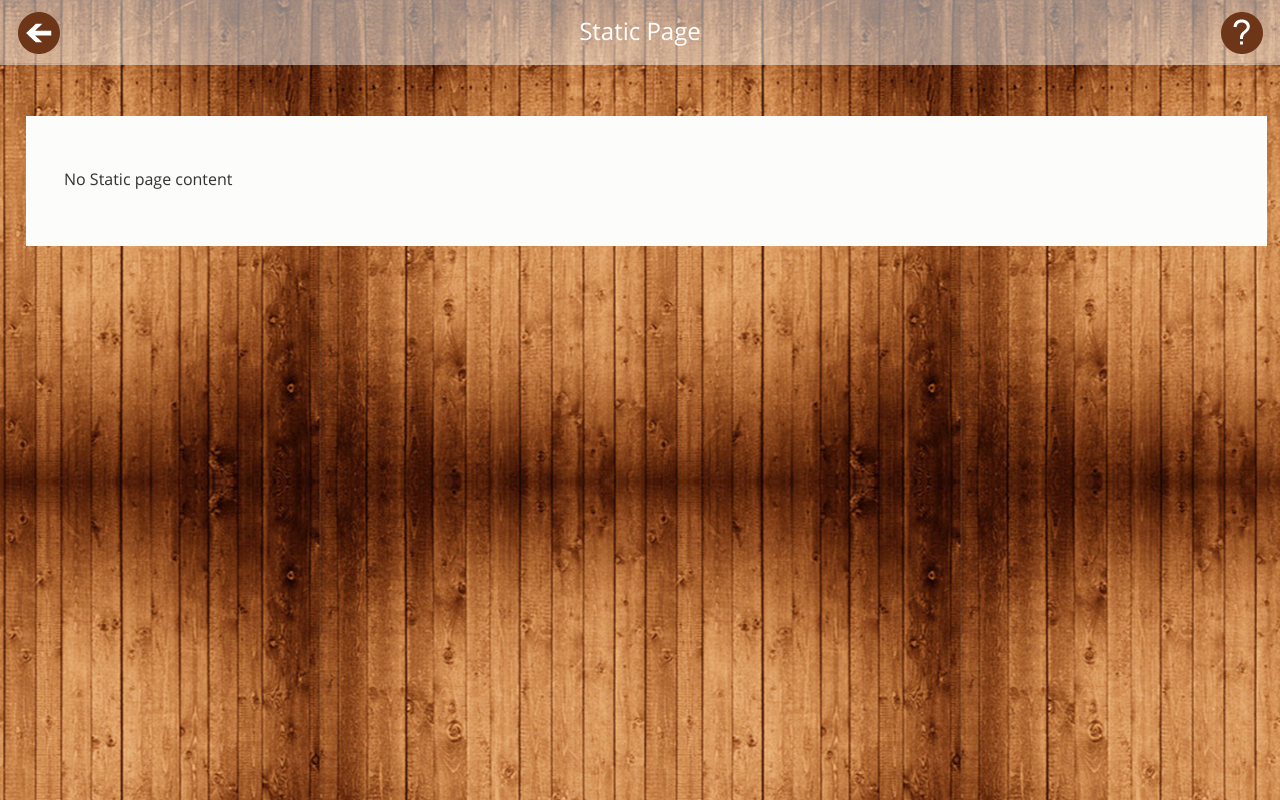
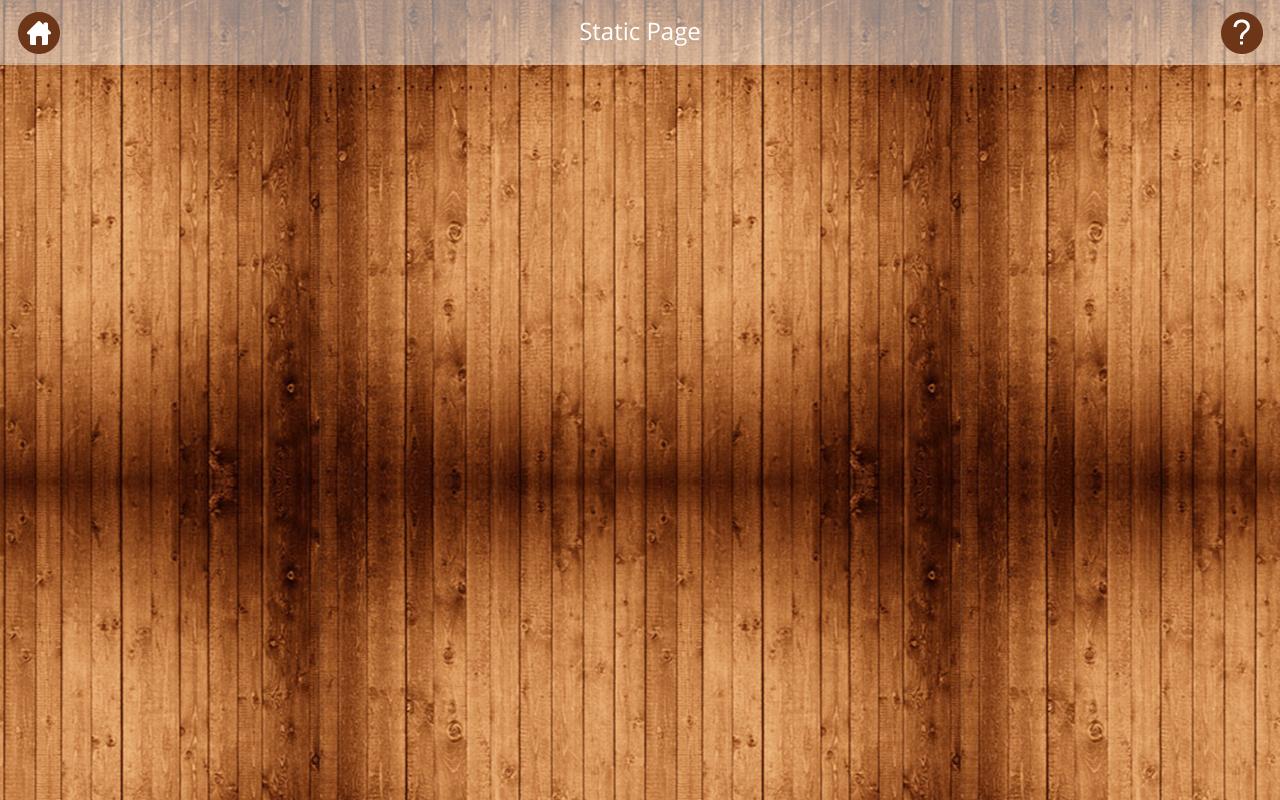
Before and after one commit to jarnailboparai/ycc_onenewapptester_471, a plain HTML site: page staticpage_2772.html in a window 1280 px wide. Drawn offline with nearby package versions, Linux system fonts and the light colour scheme; files whose address does not match are found by name; a web font is replaced by a local one.

Commit message:
First Commit By Chance

```diff
--- a/staticpage_2772.html
+++ b/staticpage_2772.html
@@ -68,7 +68,7 @@ img {
 
   <!-- Header Starts Here -->
 
-  <div data-role="header"> <a class="refresh_link" id="back-link" href="#"><img src="images/back_btn.png" alt="home icon" /></a>
+  <div data-role="header"> <a class="refresh_link" id="back-link" href="#"><img src="images/home_icon.png" alt="home icon" /></a>
 
     <h1>Static Page</h1>
 
@@ -80,13 +80,11 @@ img {
 
 
 
-  <div class="staticPage">
+  <div class="staticPageList">
+<ul data-role="listview" data-inset="true">
 
-
-
-  <p>No Static page content </p>
-
-  </div>
+</ul>
+</div>
 
 
 
```
